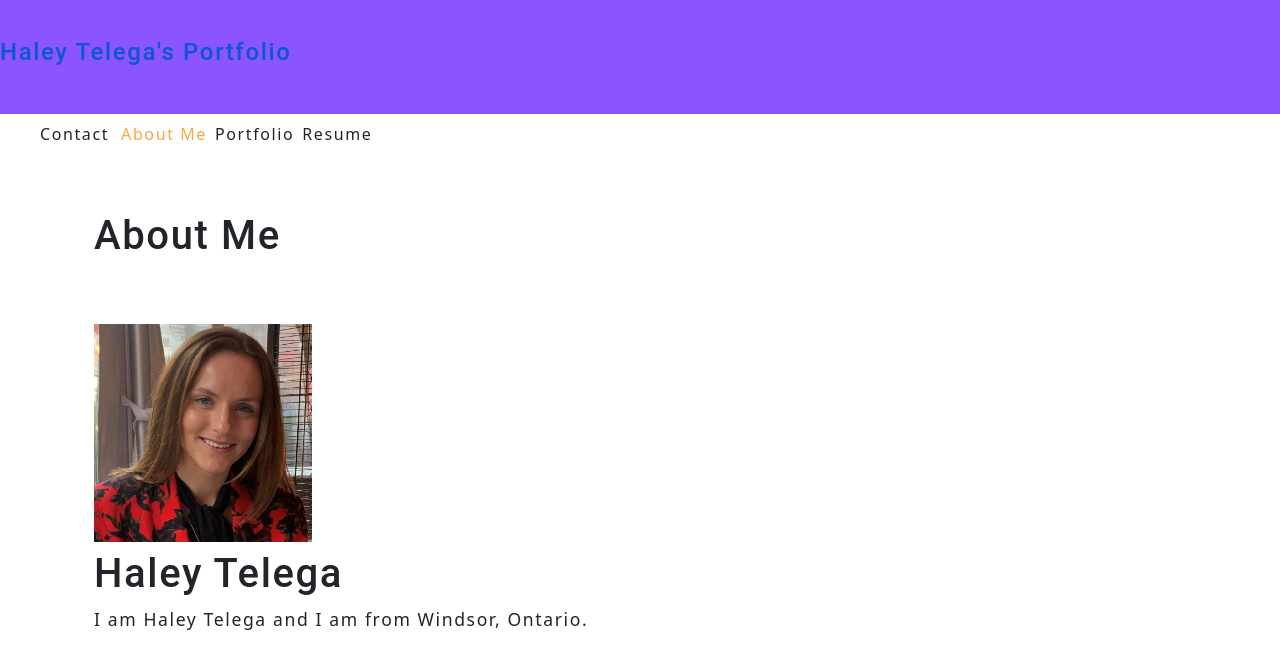
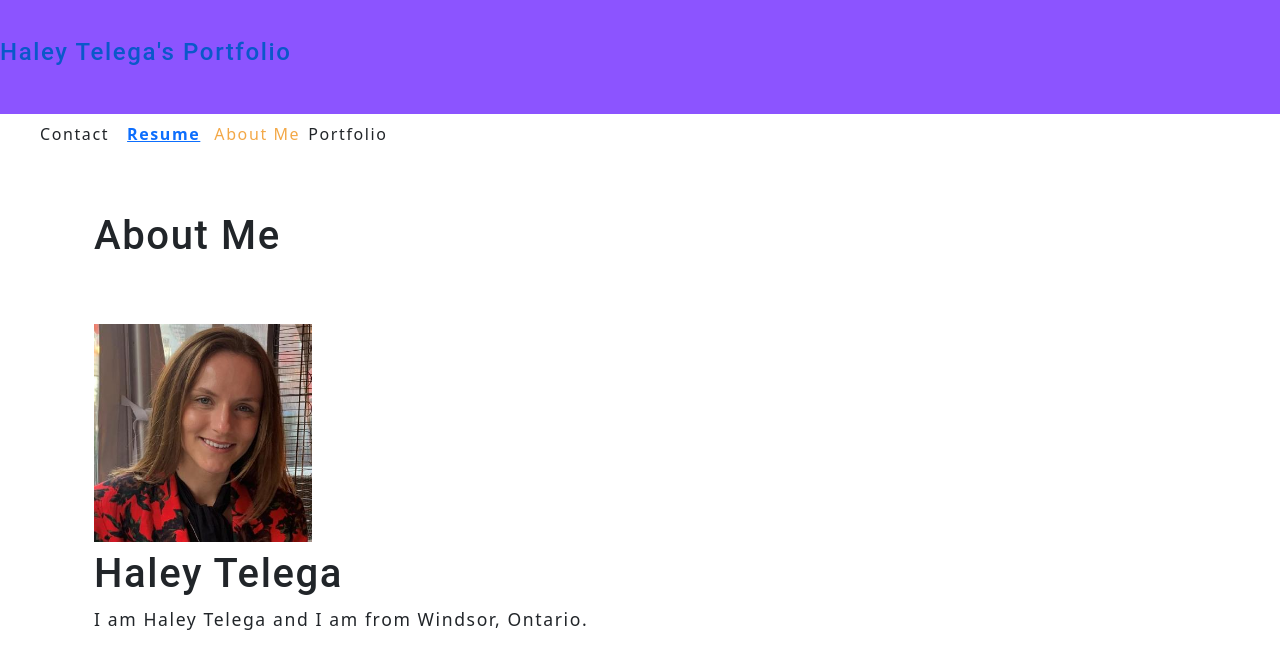
Before and after one commit to haleytelega/portfolio, a React (Create React App) app: page / in a window 1280 px wide. Shown: the top 668 px of the page. Built offline with nearby package versions, Linux system fonts and the light colour scheme.

Commit message:
got the pdf to be downloadable

```diff
--- a/package.json
+++ b/package.json
@@ -3,12 +3,14 @@
   "version": "0.1.0",
   "private": true,
   "dependencies": {
+    "@react-pdf/renderer": "^2.3.0",
     "@testing-library/jest-dom": "^5.12.0",
     "@testing-library/react": "^11.2.6",
     "@testing-library/user-event": "^12.8.3",
     "bootstrap": "^5.1.3",
     "react": "^17.0.2",
     "react-dom": "^17.0.2",
+    "react-router": "^6.3.0",
     "react-scripts": "4.0.3",
     "web-vitals": "^1.1.1"
   },
--- a/src/App.js
+++ b/src/App.js
@@ -8,8 +8,7 @@ import Contact from './components/Contact';
 function App() {
   const [categories] = useState([
     { name: 'About Me'},
-    { name: 'portfolio'},
-    { name: 'Resume'},
+    { name: 'portfolio'}
   ]);
 
   const [currentCategory, setCurrentCategory] = useState(categories[0]);
--- a/src/components/Nav/index.jsx
+++ b/src/components/Nav/index.jsx
@@ -1,5 +1,6 @@
 import React, { useEffect } from 'react';
 import { capitalizeFirstLetter } from '../../utils/helpers';
+import pdf from '../../Resume.pdf'
 
 function Nav(props) {
     const {
@@ -20,7 +21,12 @@ function Nav(props) {
             <li className={`mx-2 ${contactSelected && 'navActive'}`}>
                 <span onClick={() => setContactSelected(true)}>Contact</span>
             </li>
-            {categories.map((category) => (
+            <li className={`mx-2 ${contactSelected && 'navActive'}`}>
+            <a href={pdf} target="_blank" rel="noreferrer">
+                Resume
+            </a>
+            </li>
+                {categories.map((category) => (
             <li
                 className={`mx-1 ${
                 currentCategory.name === category.name && !contactSelected && 'navActive'
```
Also changed, not shown: 2 other files (tests, documents, lock files or other folders).
